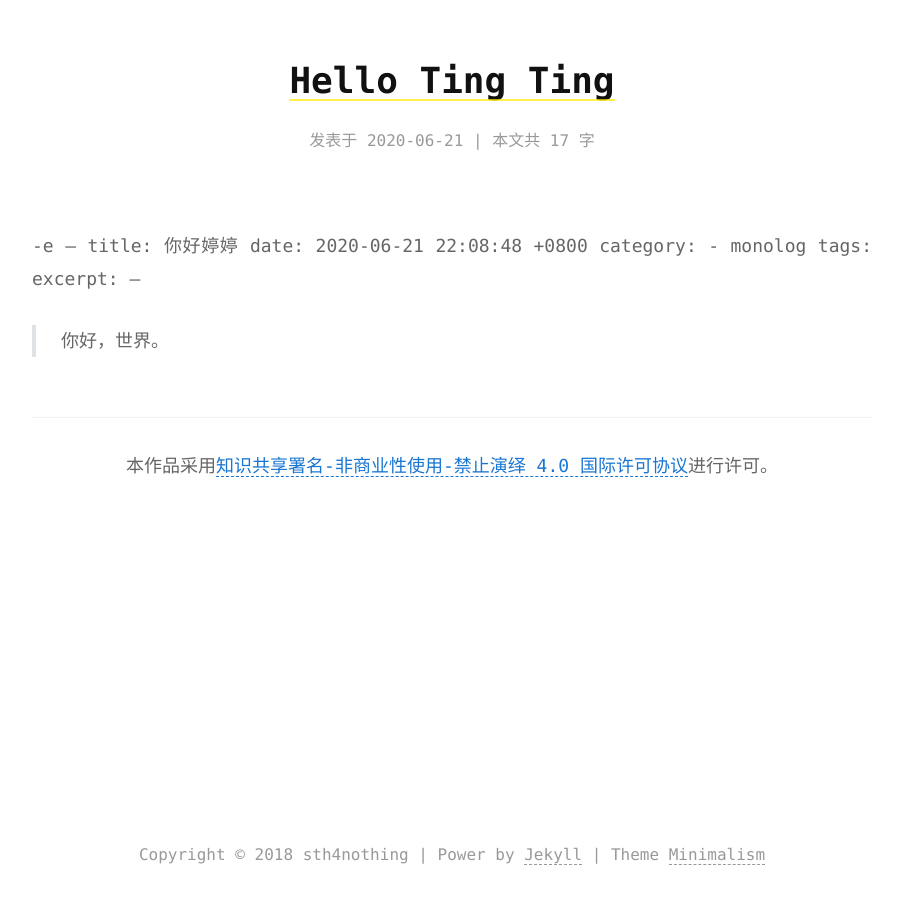
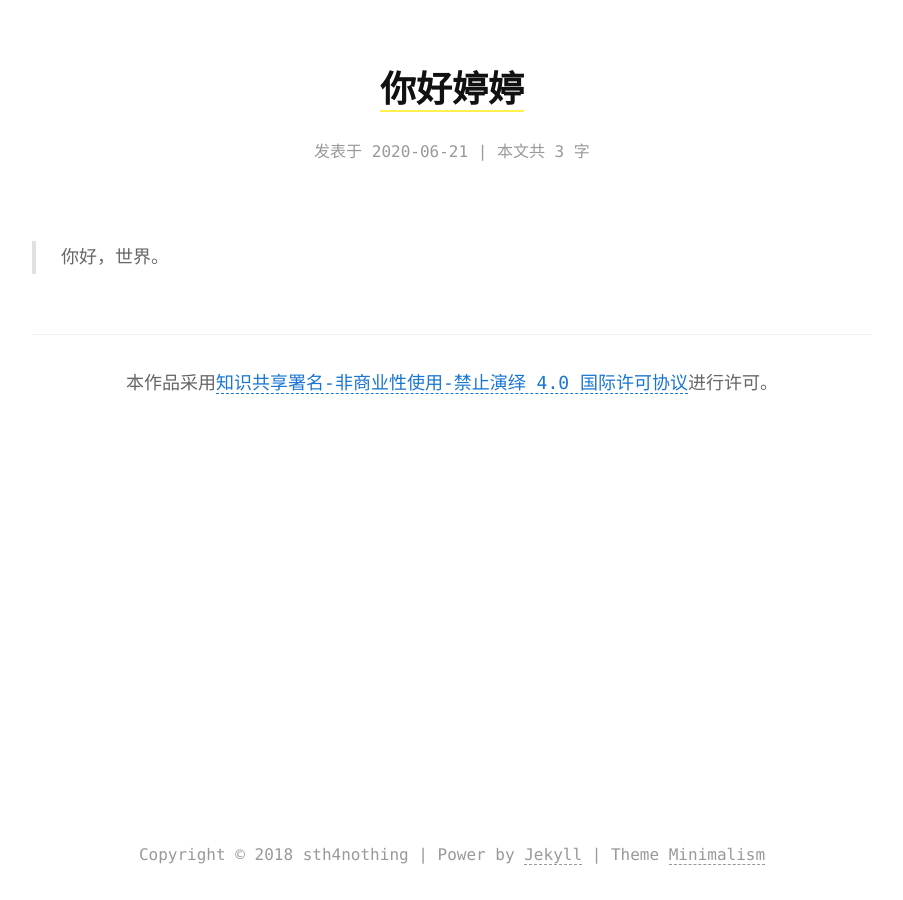
Before and after one commit to sth4nothing/sth4nothing.github.io, a Jekyll site: the page built from _posts/2020-06-21-hello-ting-ting.md, in a window 1280 px wide. Shown: the whole page, without its empty margins (188-1091 px from the left). Built offline with Jekyll 4.4.1, drawn with Linux system fonts in a browser that asks for light colours.

Commit message:
trvis构建错误2

```diff
--- a/_posts/2020-06-21-hello-ting-ting.md
+++ b/_posts/2020-06-21-hello-ting-ting.md
@@ -1,4 +1,4 @@
--e ---
+---
 title: 你好婷婷
 date:  2020-06-21 22:08:48 +0800
 category:
```
Also changed, not shown: .travis.yml, 1 other file.
